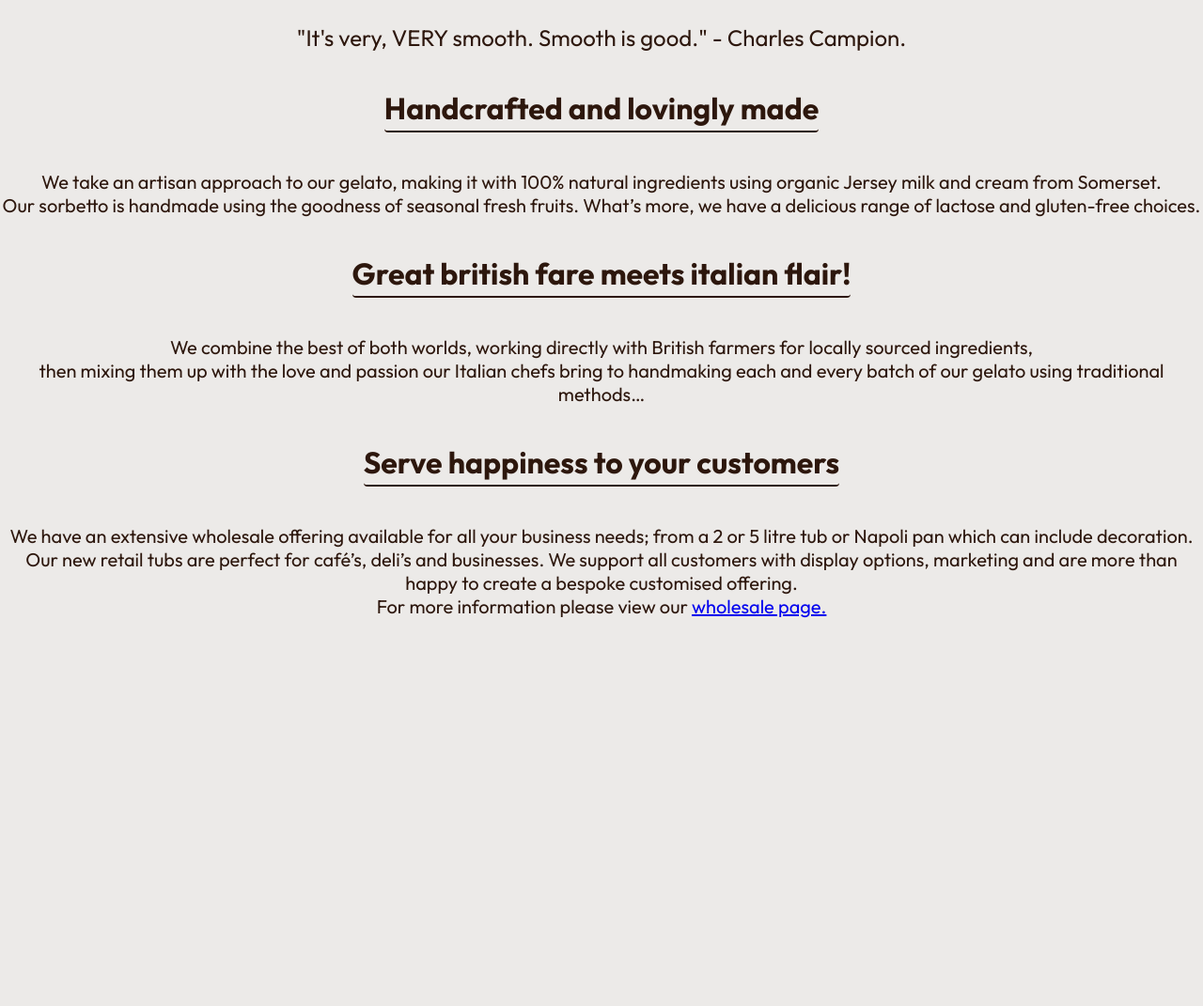
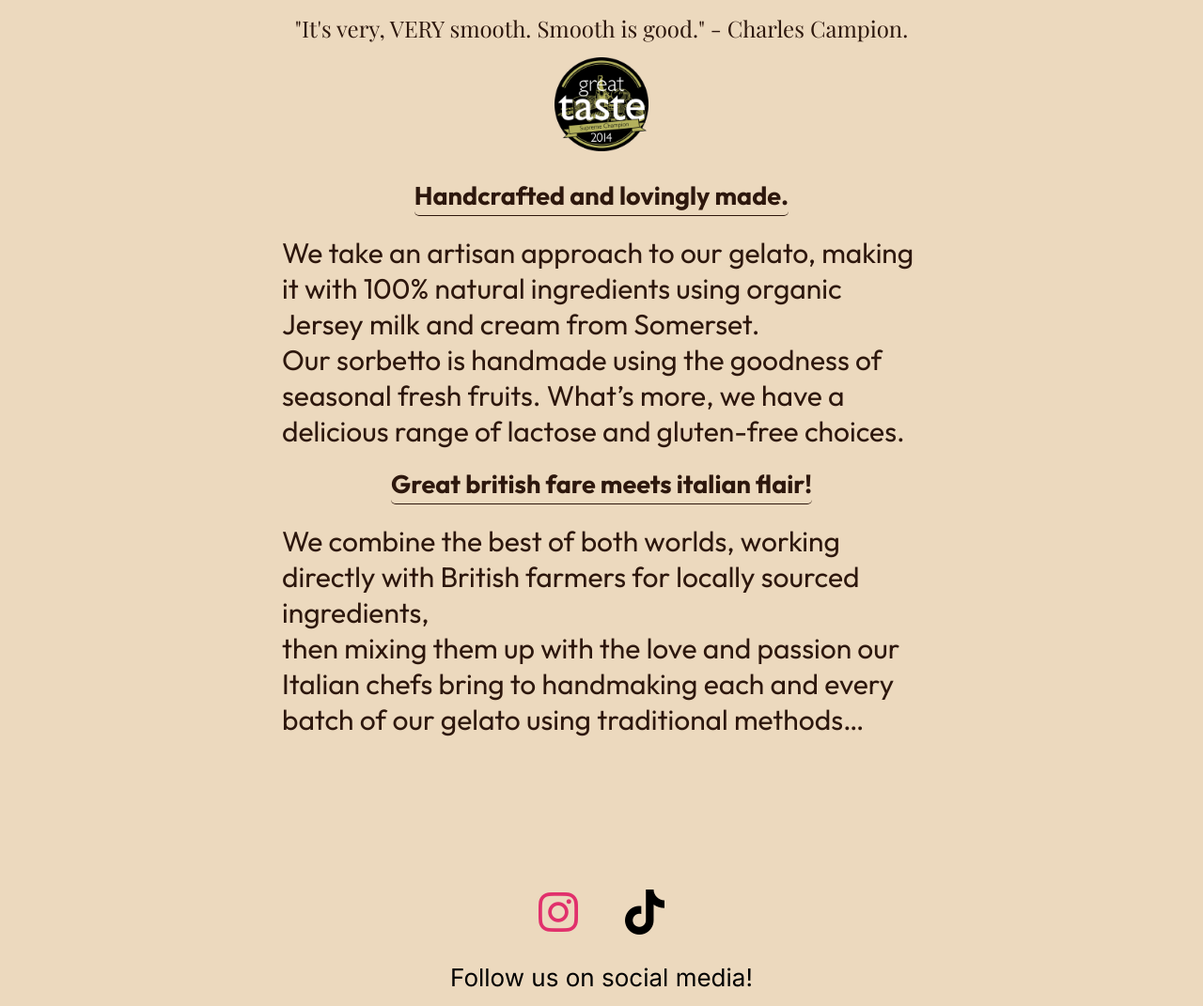
Before and after one commit to lukelowerson/snowflake-luxury-website, a plain HTML site: page index.html in a window 1280 px wide. Shown: the part 749-1820 px from the top of the page at 94% size. Before the commit the page ends 1407 px from the top, so only its background shows below. Drawn offline with nearby package versions, Linux system fonts and the light colour scheme.

Commit message:
Layout & Design Changes, Added Social Media Icons,

```diff
--- a/index.html
+++ b/index.html
@@ -1,6 +1,10 @@
 <!DOCTYPE html>
 <html lang="en">
   <head>
+    <link
+      rel="stylesheet"
+      href="https://cdnjs.cloudflare.com/ajax/libs/font-awesome/6.4.0/css/all.min.css"
+    />
     <link rel="preconnect" href="https://fonts.googleapis.com" />
     <link rel="preconnect" href="https://fonts.gstatic.com" crossorigin />
     <meta charset="UTF-8" />
@@ -16,7 +20,7 @@
       <ul class="navbar-menu">
         <li><a href="#">HOME</a></li>
         <li><a href="#">CLUB SNOWFLAKE</a></li>
-        <li><a href="#">OUR STORY</a></li>
+        <li><a href="#Our-Story">OUR STORY</a></li>
         <li><a href="#">MENU</a></li>
         <li><a href="#">STORES</a></li>
         <li><a href="#">WHOLESALE</a></li>
@@ -25,6 +29,7 @@
         <li><a href="#">CONTACT</a></li>
       </ul>
     </nav>
+
     <div class="header">
       <h1>Award-winning Luxury Gelato</h1>
     </div>
@@ -37,12 +42,17 @@
         <img src="images/Snow-Mango-Gelato.jpg" alt="Gelato 1 Clone" />
       </div>
     </div>
-    <div class="quote">
+
+    <div id="Our-Story" class="quote">
       <h2>"It's very, VERY smooth. Smooth is good." - Charles Campion.</h2>
     </div>
 
+    <div class="award">
+      <img src="images/Great-Taste-Award.png" alt="Great-Taste-Award" />
+    </div>
+
     <div class="text">
-      <h1>Handcrafted and lovingly made</h1>
+      <h1>Handcrafted and lovingly made.</h1>
       <p>
         We take an artisan approach to our gelato, making it with 100% natural
         ingredients using organic Jersey milk and cream from Somerset. <br />
@@ -57,18 +67,30 @@
         then mixing them up with the love and passion our Italian chefs bring to
         handmaking each and every batch of our gelato using traditional methods…
       </p>
-      <h1>Serve happiness to your customers</h1>
-      <p>
-        We have an extensive wholesale offering available for all your business
-        needs; from a 2 or 5 litre tub or Napoli pan which can include
-        decoration. <br />
-        Our new retail tubs are perfect for café’s, deli’s and businesses. We
-        support all customers with display options, marketing and are more than
-        happy to create a bespoke customised offering. <br />
-        For more information please view our <a href="#">wholesale page.</a>
-      </p>
     </div>
-
+    <div class="social-icons">
+      <div id="instagram">
+        <a
+          href="https://www.instagram.com/snowflakegelato/?hl=en"
+          target="_blank"
+          rel="noopener noreferrer"
+        >
+          <i class="fa-brands fa-instagram"></i>
+        </a>
+      </div>
+      <div id="tiktok">
+        <a
+          href="https://www.tiktok.com/@snowflakeluxurygelato"
+          target="_blank"
+          rel="noopener noreferrer"
+        >
+          <i class="fa-brands fa-tiktok"></i>
+        </a>
+      </div>
+    </div>
+    <div class="follow-text">
+      <h1>Follow us on social media!</h1>
+    </div>
     <script src="script.js"></script>
   </body>
 </html>
--- a/styles.css
+++ b/styles.css
@@ -1,8 +1,12 @@
-@import url("https://fonts.googleapis.com/css2?family=Inter:wght@400;500;700&family=Outfit:wght@100;200;300;400;500;600;700;&family=Playfair+Display:wght@400;500;700&display=swap");
+@import url("https://fonts.googleapis.com/css2?family=Inter:wght@400;500;700&family=Outfit:wght@100;200;300;400;500;600;700&family=Playfair+Display:wght@400;500;700&display=swap");
 
 :root {
-  --background-color: #eceae8;
+  /* --background-color: #eceae8; */
+  --background-color: #ecd9be;
   --logo-color: rgb(45, 23, 13);
+  --font-primary: "Outfit", sans-serif;
+  --font-secondary: "Inter", sans-serif;
+  --font-accent: "Playfair Display", sans-serif;
 }
 
 * {
@@ -10,7 +14,9 @@
   margin: 0;
   padding: 0;
 }
-
+html {
+  scroll-behavior: smooth;
+}
 html,
 body {
   background-color: var(--background-color);
@@ -45,7 +51,7 @@ body {
 
 /* Menu links */
 .navbar-menu li a {
-  font-family: "Outfit", sans-serif;
+  font-family: var(--font-secondary);
   color: var(--logo-color);
   text-decoration: none;
   font-weight: 400;
@@ -57,43 +63,15 @@ body {
   color: #c59f72;
 }
 
+/* Award-winning Luxury Gelato */
 .header h1 {
   color: var(--logo-color);
-  font-family: "Outfit";
-  font-weight: 100;
+  font-family: var(--font-accent);
+  font-weight: 400;
   font-size: 60px;
   text-align: center;
   margin-top: 45px;
   text-shadow: 3px 3px 4px rgba(0, 0, 0, 0.4);
-}
-
-.quote h2 {
-  color: var(--logo-color);
-  font-family: "Outfit";
-  font-weight: 400;
-  text-align: center;
-}
-
-.text {
-  text-align: center;
-}
-
-.text h1 {
-  color: var(--logo-color);
-  font-family: "Outfit";
-  font-weight: 700;
-  margin: 40px auto;
-  border-bottom: 2px solid var(--logo-color);
-  border-radius: 4px;
-  display: inline-block;
-  padding-bottom: 4px;
-}
-
-.text p {
-  font-family: "Outfit";
-  color: var(--logo-color);
-  font-weight: 400;
-  font-size: 20px;
 }
 
 /* Carousel*/
@@ -127,3 +105,103 @@ body {
   transform: scale(1.05);
   cursor: pointer;
 }
+/* "It's very, VERY smooth. Smooth is good." - Charles Campion. */
+.quote h2 {
+  margin-top: -15px;
+  color: var(--logo-color);
+  font-family: var(--font-accent);
+  font-weight: 400;
+  text-align: center;
+}
+/* GREAT TASTE AWARD */
+.award {
+  margin-top: 15px;
+  margin-bottom: 10px;
+  display: flex;
+  justify-content: center;
+}
+.award img {
+  height: auto;
+  width: 100px;
+}
+
+.text {
+  display: flex;
+  justify-content: center;
+  align-items: center;
+  flex-direction: column;
+}
+
+.text h1 {
+  color: var(--logo-color);
+  font-family: var(--font-primary);
+  font-weight: 700;
+  margin: 20px auto;
+  border-bottom: 1px solid var(--logo-color);
+  border-radius: 5px;
+  padding-bottom: 4px;
+  font-size: 27px;
+}
+
+.text p {
+  margin-left: 300px;
+  margin-right: 300px;
+  font-family: var(--font-primary);
+  color: var(--logo-color);
+  font-weight: 400;
+  font-size: 30px;
+}
+
+.social-icons {
+  display: flex;
+  justify-content: center;
+  gap: 50px;
+  text-decoration: none;
+  margin-top: 160px;
+}
+
+.social-icons a {
+  font-size: 3rem;
+  display: inline-block;
+  transition: transform 0.3s ease, color 0.3s ease;
+}
+
+.social-icons a:hover {
+  transform: scale(1.1);
+}
+
+#instagram a {
+  color: #e1306c;
+}
+#instagram a:visited {
+  color: #e1306c; /* same as base to avoid purple */
+}
+
+#instagram a:hover {
+  color: #9b3680;
+}
+
+#tiktok a {
+  color: black;
+}
+
+#tiktok a:visited {
+  color: #000000;
+}
+
+#tiktok a:hover {
+  color: #e1306c;
+}
+
+.follow-text {
+  display: flex;
+  justify-content: center;
+  font-family: var(--font-secondary);
+  font-size: 13px;
+  margin-top: 25px;
+  margin-bottom: 15px;
+}
+
+.follow-text h1 {
+  font-weight: 200;
+}
```
